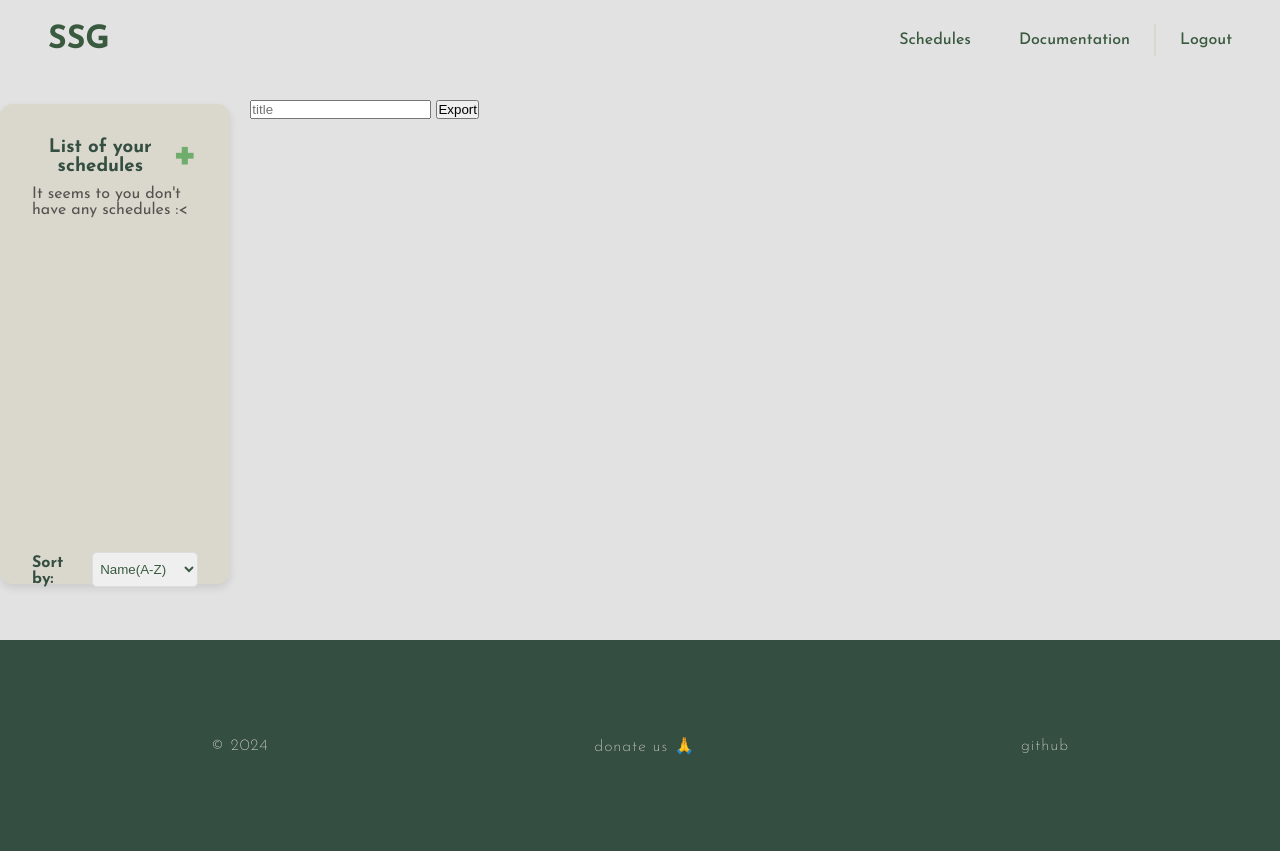
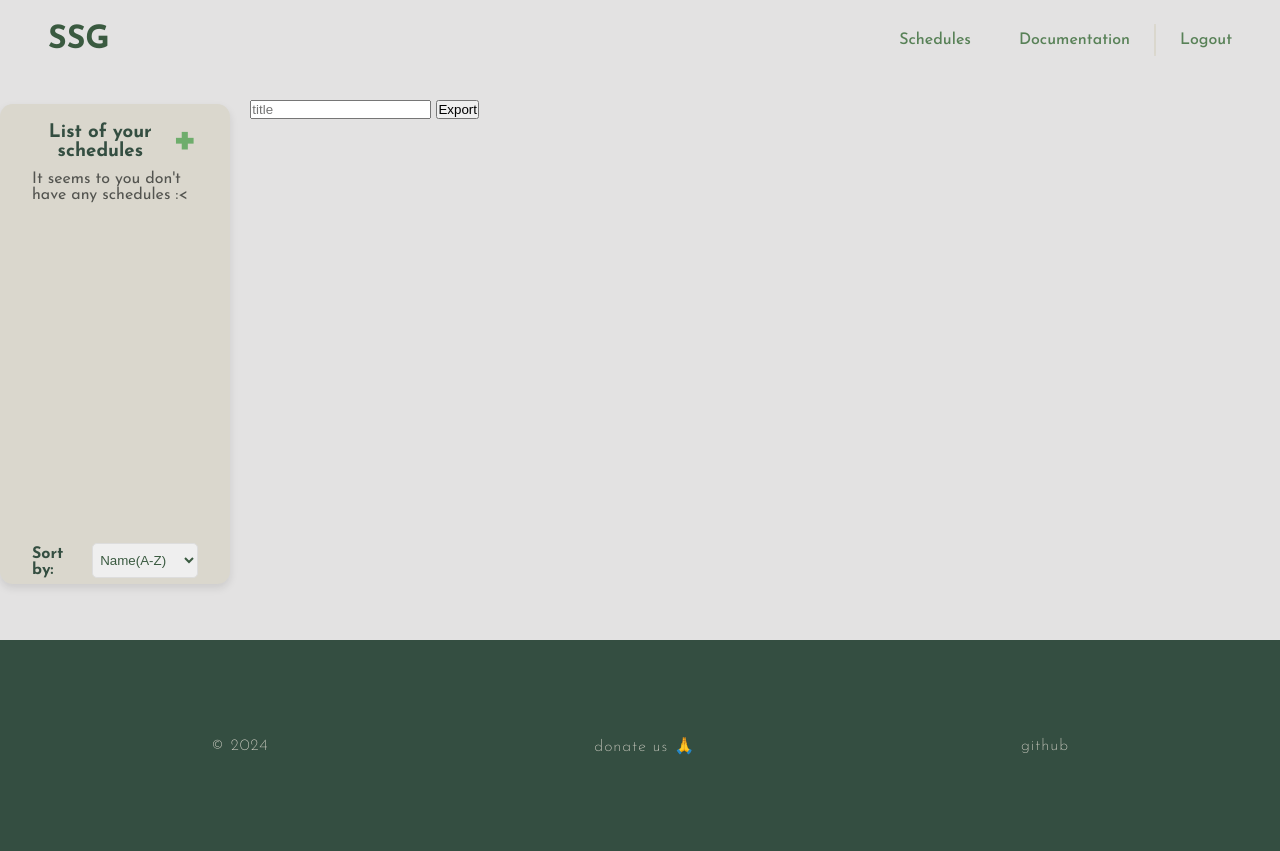
Before and after one commit to School-Schedule-Generator/School.Schedule.Generator, a Django app: a page that uses generatorApp/templates/generatorApp/index.html in a window 1280 px wide. Run offline with Django 4.2, Linux system fonts and the light colour scheme; a user stored in the database is signed in; data comes from the database, SQL or seed files in the repository.

Commit message:
Update schedules_list.css

```diff
--- a/generatorApp/static/generatorApp/schedules_list.css
+++ b/generatorApp/static/generatorApp/schedules_list.css
@@ -11,6 +11,7 @@ aside {
     background-color: #DAD7CD;
     /*background-color: #A3B18A;*/
     padding: 2rem;
+    padding-top: 1rem;
     border-radius: .8rem;
     box-shadow: 0 4px 8px rgba(0, 0, 0, 0.1);
 }
@@ -36,20 +37,19 @@ ol{
     margin-bottom: .5rem;
 }
 
-ol li{
-
+ol li a{
+    color: #3A5A40;
 }
 
-ul{
-
+ul li a{
+    color: #588157;
 }
 
-ul li{
-
+ul li a:hover{
+    color: #A3B18A;
 }
 
 aside form{
-    margin-top: 1rem;
     display: flex;
     flex-direction: row;
     justify-content: center;
```
